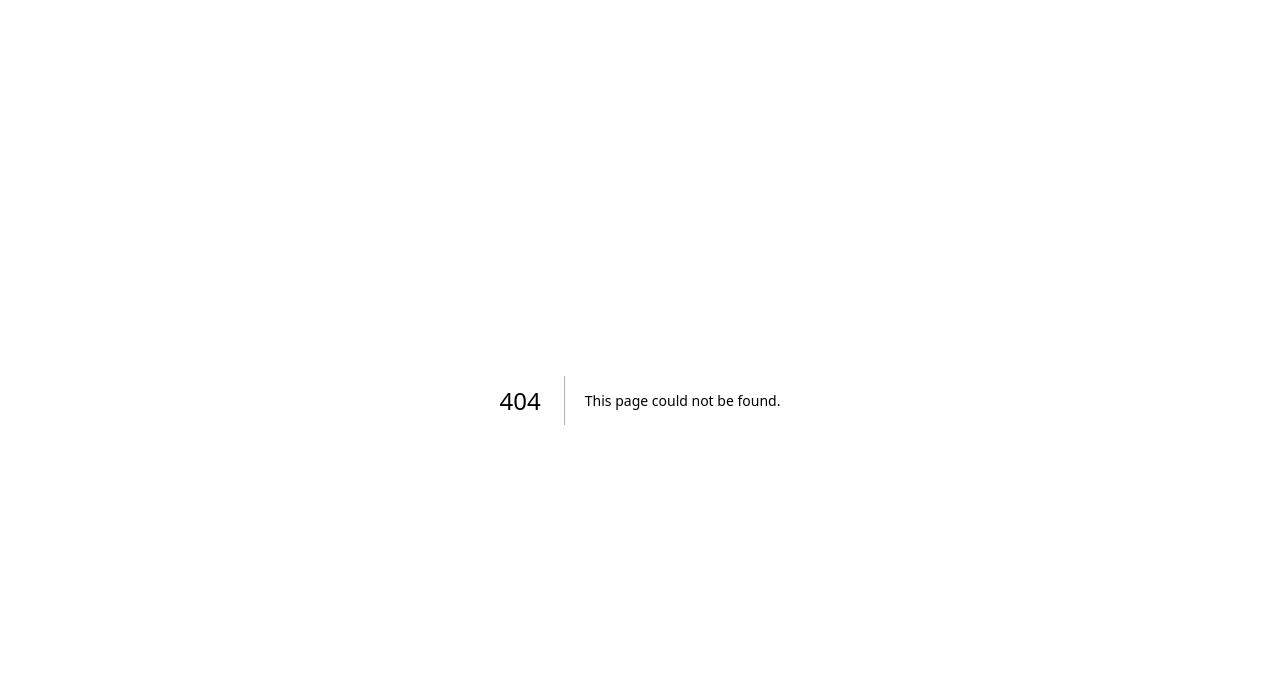
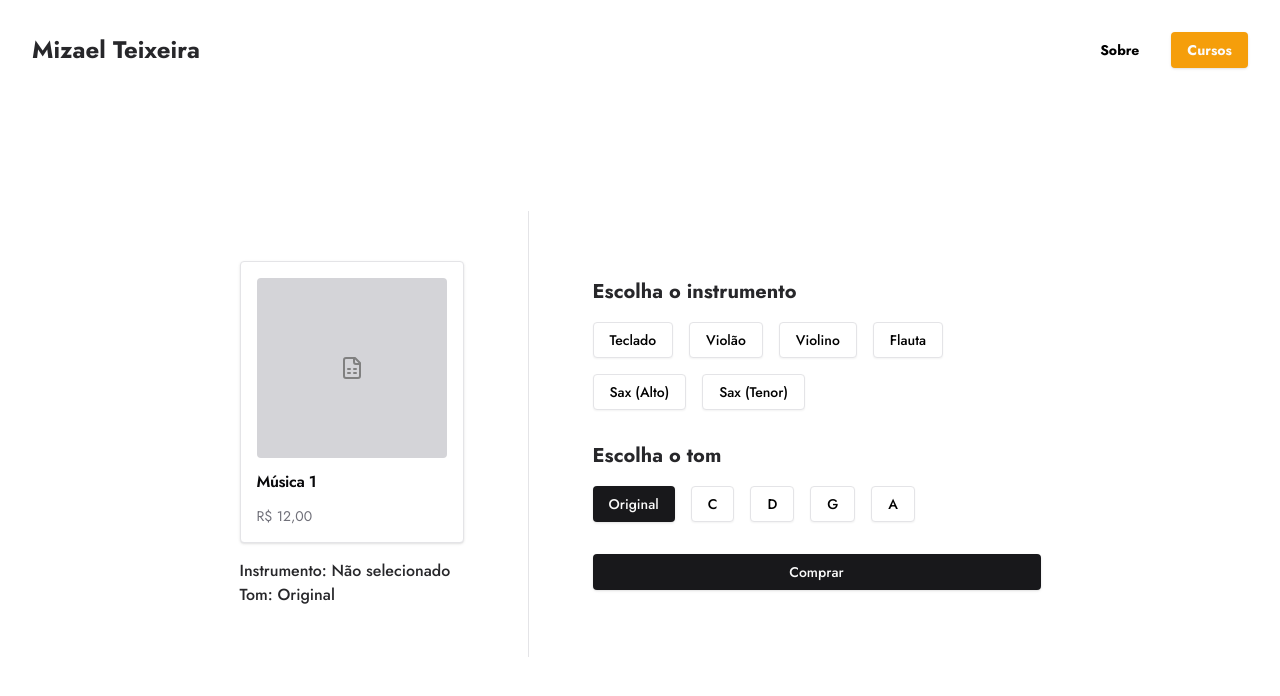
Before and after one commit to victormatia/mizael-teixeira, a Next.js app: page /item/1 in a window 1280 px wide. Before the commit this address had no page. Shown: the top 696 px of the page. Built offline with nearby package versions, Linux system fonts and the light colour scheme.

Commit message:
feat: creates Item page

```diff
--- /dev/null
+++ b/src/app/(public)/item/[id]/page.tsx
@@ -0,0 +1,68 @@
+'use client';
+
+import MusicCard from '@/components/MusicCard';
+import { Button } from '@/components/ui/button';
+import React, { useState } from 'react';
+
+type TProps = {
+  params: { id: string };
+};
+
+const instruments = ['Teclado', 'Violão', 'Violino', 'Flauta', 'Sax (Alto)', 'Sax (Tenor)'];
+
+const tones = ['C', 'D', 'G', 'A'];
+
+export default function Item({ params: { id } }: TProps) {
+  const [instrument, setInstrument] = useState<string | undefined>(undefined);
+  const [tone, setTone] = useState<string | 'Original'>('Original');
+
+  return (
+    <main className="flex items-center justify-center gap-16 p-8">
+      <div className="flex flex-col justify-center gap-4">
+        <MusicCard music={{ id }} />
+        <div>
+          <p className="font-medium text-zinc-800">Instrumento: {instrument ? instrument : 'Não selecionado'}</p>
+          <p className="font-medium text-zinc-800">Tom: {tone ? tone : 'Original'}</p>
+        </div>
+      </div>
+      <div className="h-2/3 w-[1px] bg-zinc-200" />
+      <div className="space-y-8">
+        <div className="space-y-4">
+          <label className="text-xl font-bold text-zinc-800">Escolha o instrumento</label>
+          <div className="flex max-w-md flex-wrap gap-4">
+            {instruments.map((currentInstrument, i) => (
+              <Button
+                onClick={() => setInstrument(currentInstrument)}
+                variant={instrument === currentInstrument ? 'default' : 'outline'}
+                key={currentInstrument + i}>
+                {currentInstrument}
+              </Button>
+            ))}
+          </div>
+        </div>
+
+        <div className="space-y-4">
+          <label className="text-xl font-bold text-zinc-800">Escolha o tom</label>
+
+          <div className="flex max-w-md flex-wrap gap-4">
+            <Button onClick={() => setTone('Original')} variant={tone === 'Original' ? 'default' : 'outline'}>
+              Original
+            </Button>
+            {tones.map((currentTone, i) => (
+              <Button
+                onClick={() => setTone(currentTone)}
+                variant={tone === currentTone ? 'default' : 'outline'}
+                key={currentTone + i}>
+                {currentTone}
+              </Button>
+            ))}
+          </div>
+        </div>
+
+        <div>
+          <Button className="w-full">Comprar</Button>
+        </div>
+      </div>
+    </main>
+  );
+}
```
